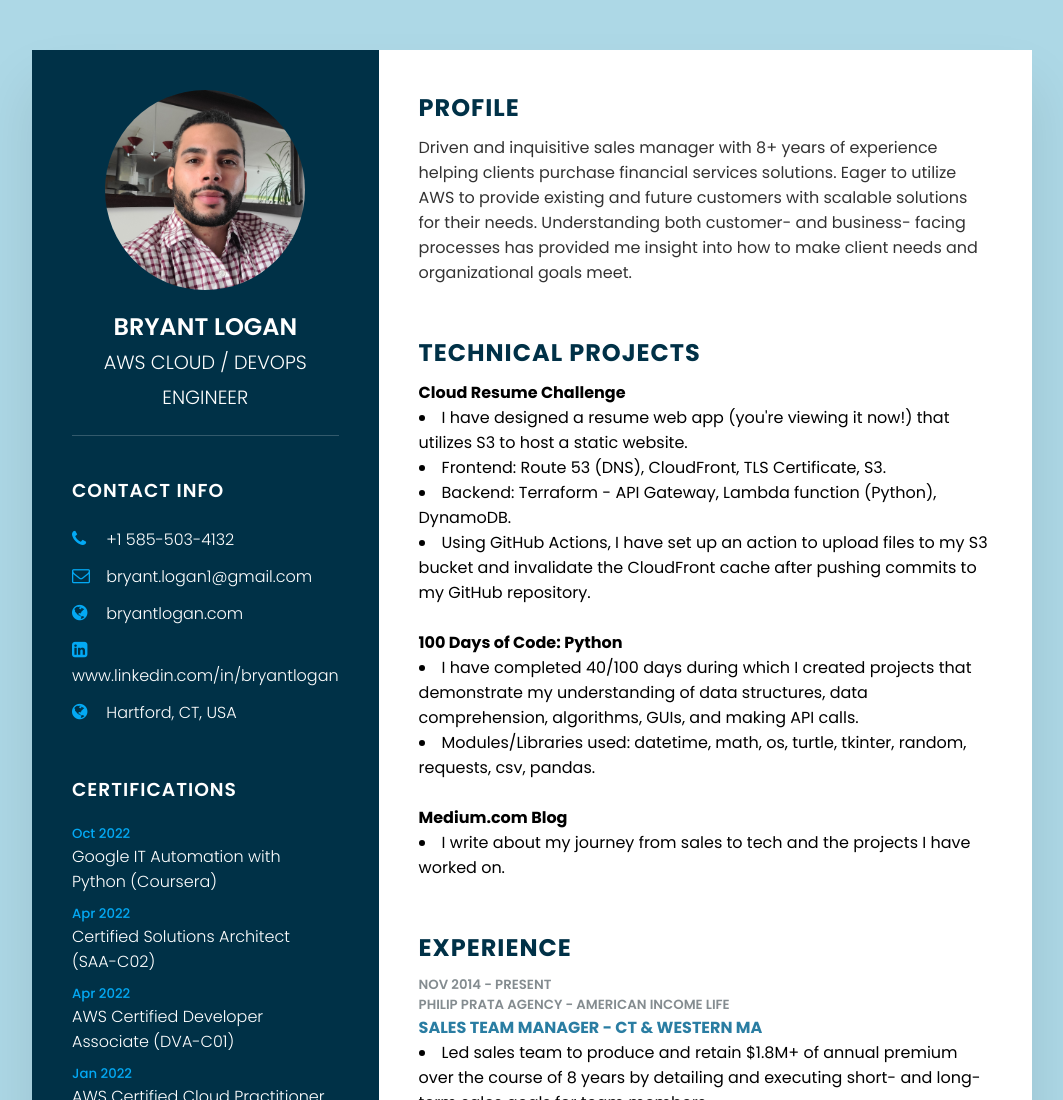
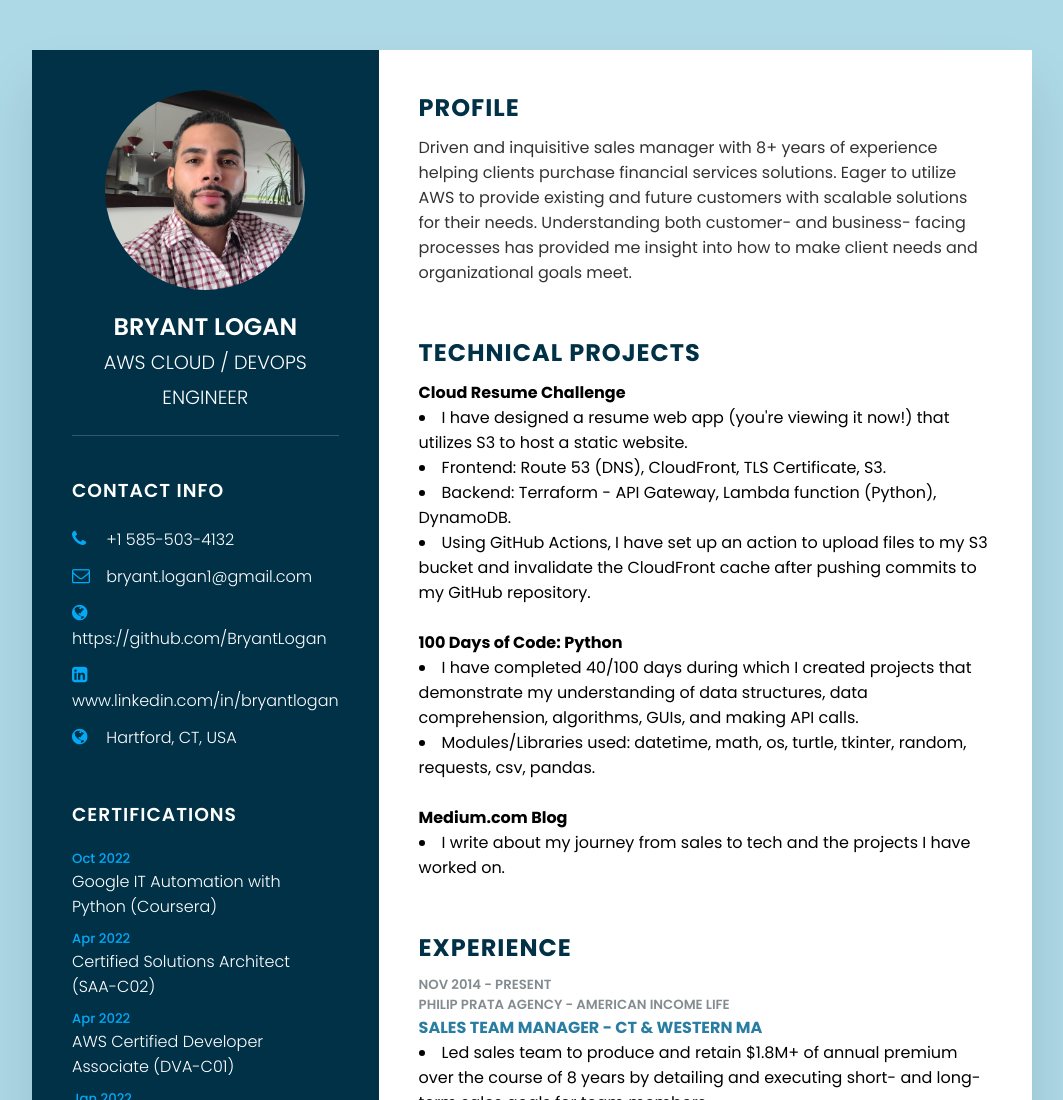
Before and after one commit to BryantLogan/Cloud-Resume-Challenge, a plain HTML site: page index.html in a window 1280 px wide. Shown: the top 1100 px of the page, without its empty margins (108-1171 px from the left). Drawn offline with Linux system fonts and the light colour scheme; no server answers.

Commit message:
add github url to contact info

```diff
--- a/index.html
+++ b/index.html
@@ -38,7 +38,7 @@
                         </li>
                         <li>
                             <span class="icon"><i class="fa fa-globe" aria-hidden="true"></i></span>
-                            <span class="text">bryantlogan.com</span>
+                            <span class="text">https://github.com/BryantLogan</span>
                         </li>
                         <li>
                             <span class="icon"><i class="fa fa-linkedin-square" aria-hidden="true"></i></span>
```
Also changed, not shown: 1 other file.
